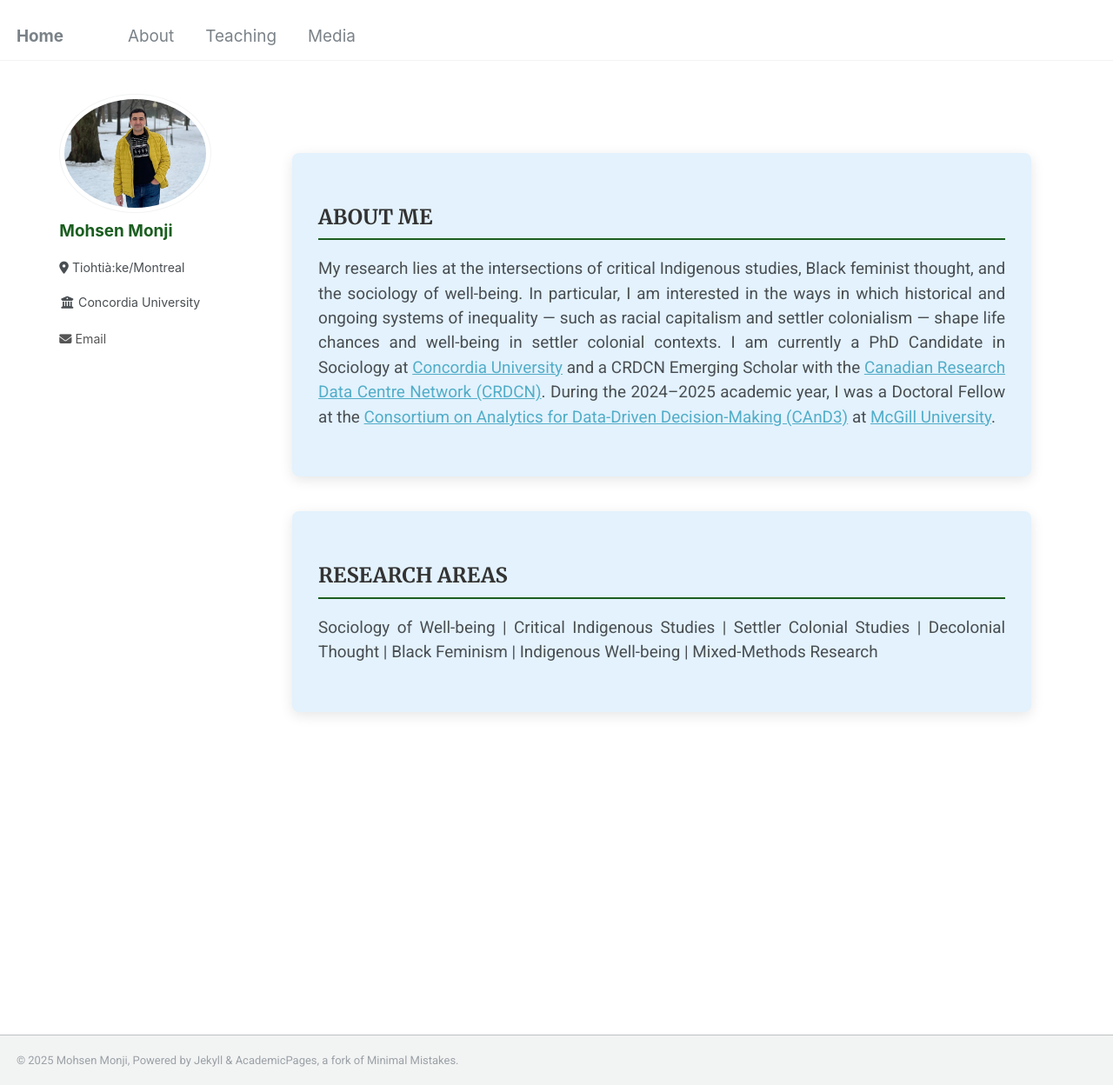
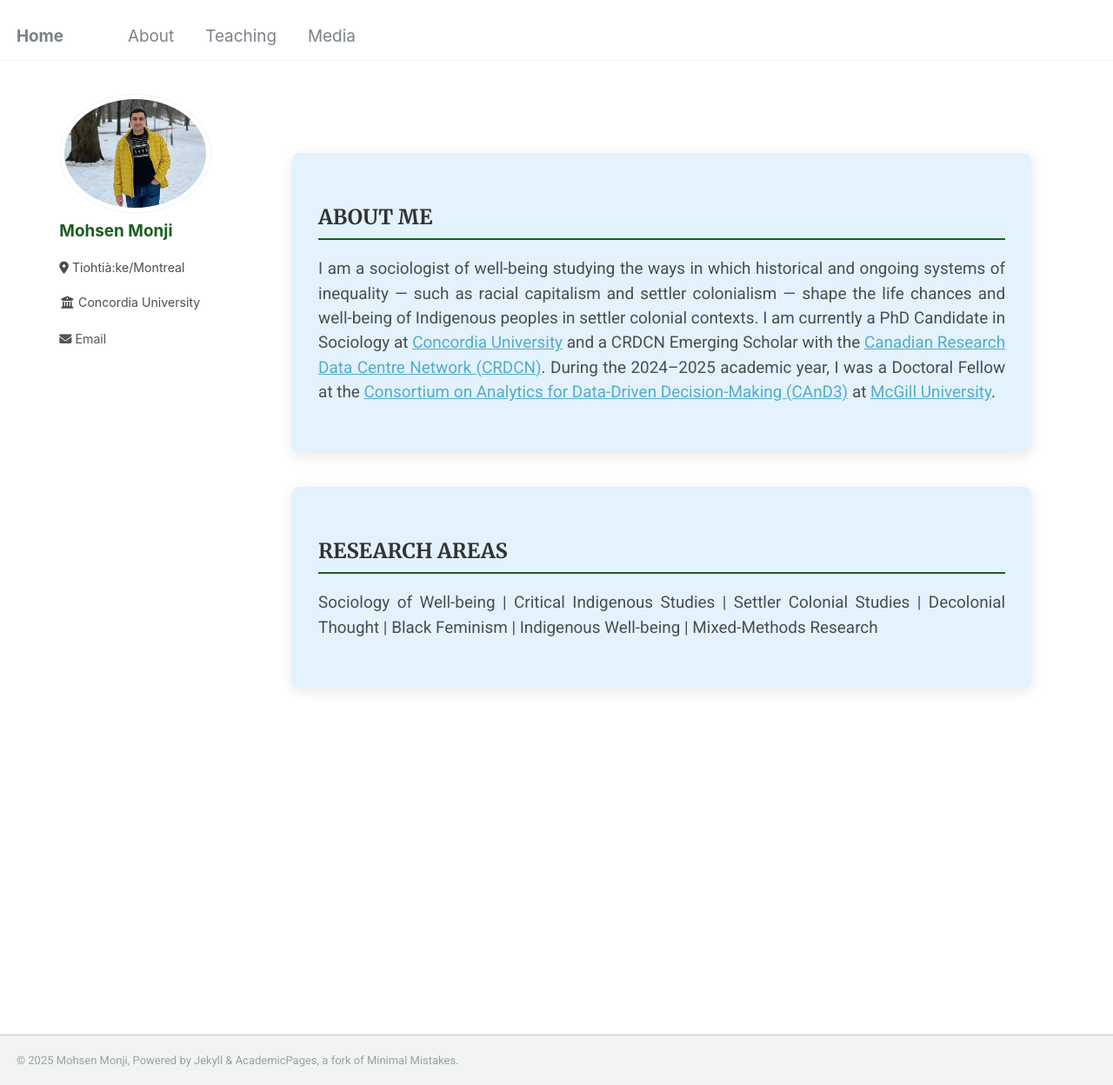
Before and after one commit to Mohsnmonji/mohsnmonji.github.io, a Jekyll site: the page built from about-me.md, in a window 1280 px wide and 1248 px high. Shown: the whole window at 87% size. Built offline with Jekyll 4.4.1, drawn with Linux system fonts in a browser that asks for light colours.

Commit message:
Update about-me.md

```diff
--- a/about-me.md
+++ b/about-me.md
@@ -54,7 +54,7 @@ author_profile: true
 <div class="about-card">
   <h2>ABOUT ME</h2>
   <p>
-    My research lies at the intersections of critical Indigenous studies, Black feminist thought, and the sociology of well-being. In particular, I am interested in the ways in which historical and ongoing systems of inequality — such as racial capitalism and settler colonialism — shape life chances and well-being in settler colonial contexts. I am currently a PhD Candidate in Sociology at
+    I am a sociologist of well-being studying the ways in which historical and ongoing systems of inequality — such as racial capitalism and settler colonialism — shape the life chances and well-being of Indigenous peoples in settler colonial contexts. I am currently a PhD Candidate in Sociology at
     <a href="https://www.concordia.ca/" target="_blank">Concordia University</a> and a CRDCN Emerging Scholar with the
     <a href="https://crdcn.ca" target="_blank">Canadian Research Data Centre Network (CRDCN)</a>.
     During the 2024–2025 academic year, I was a Doctoral Fellow at the
```
